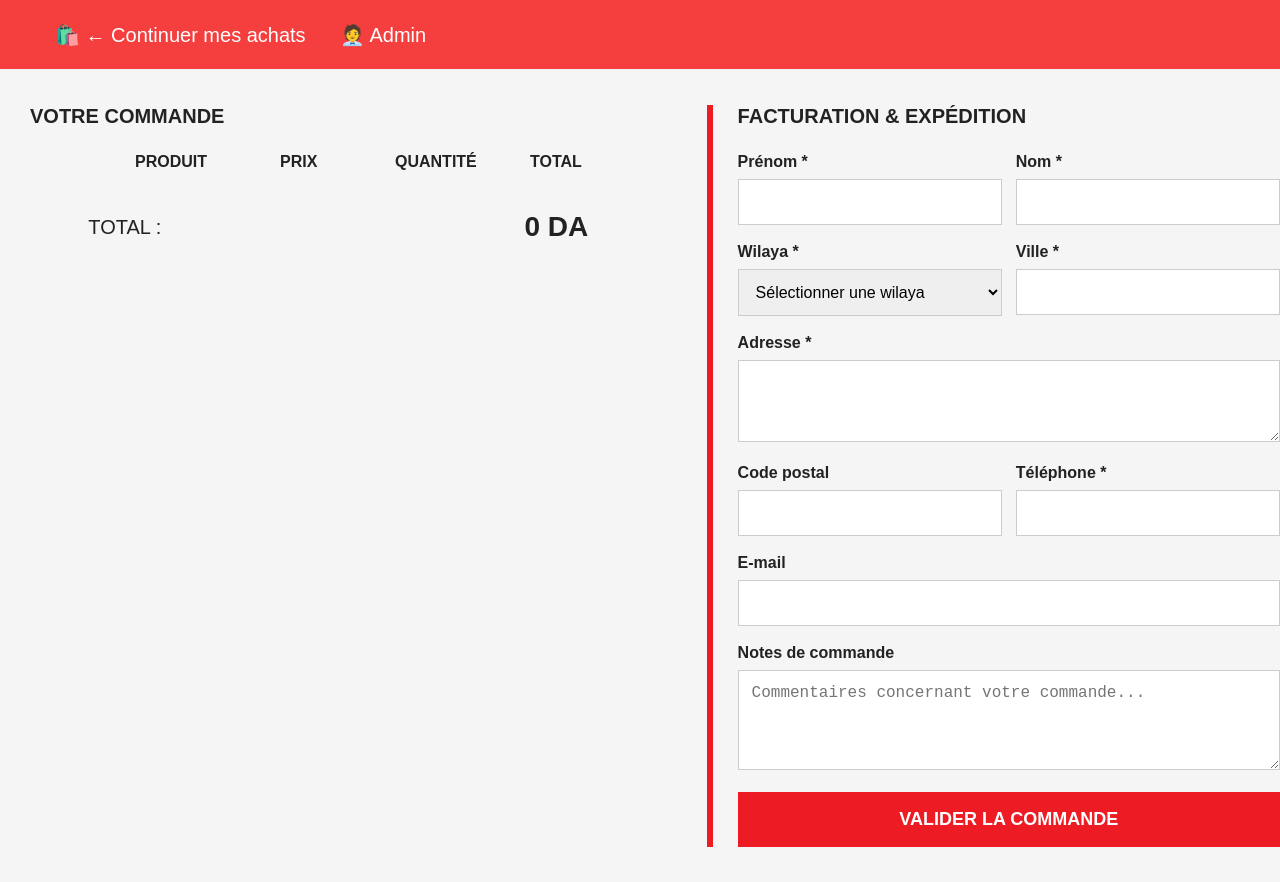
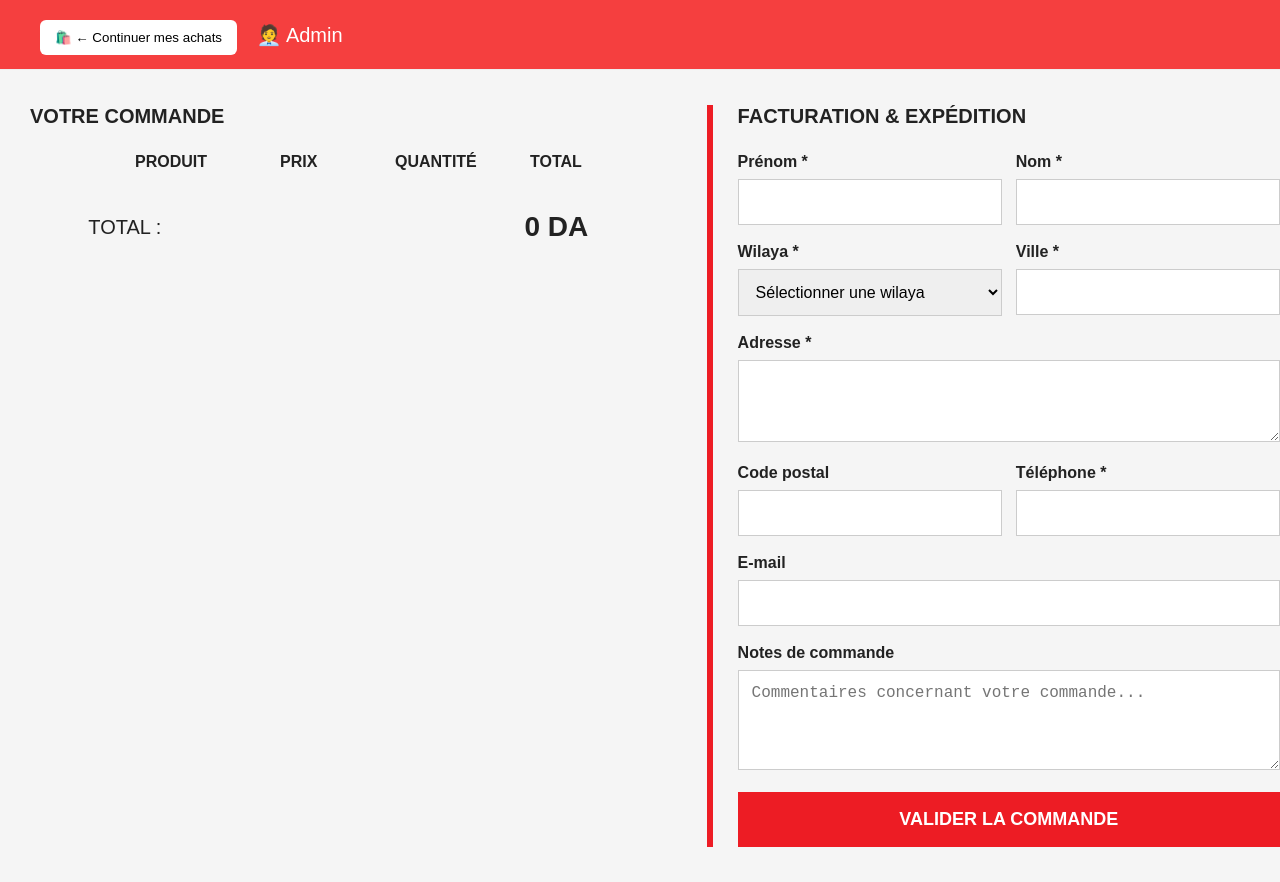
Before and after one commit to lotfimoussaoui23/E-commerce1, a website: page carte.html in a window 1280 px wide. Drawn offline with Linux system fonts and the light colour scheme; no server answers.

Commit message:
Update carte.html

```diff
--- a/carte.html
+++ b/carte.html
@@ -17,7 +17,7 @@
     <header class="cartHeader">
 
         <nav>
-            <button class="adminButton" onclick="window.location.href='index.html'">
+            <button class="continueShopping" onclick="window.location.href='index.html'">
                 🛍️ ← Continuer mes achats
             </button>
 
```
